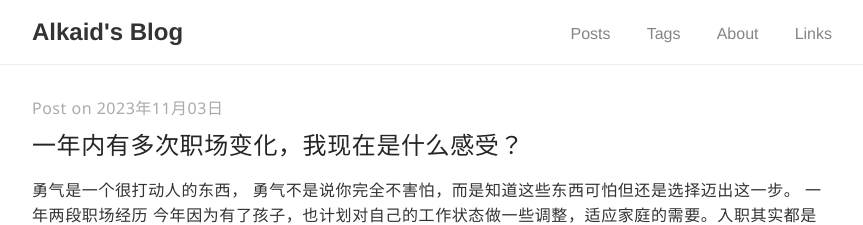
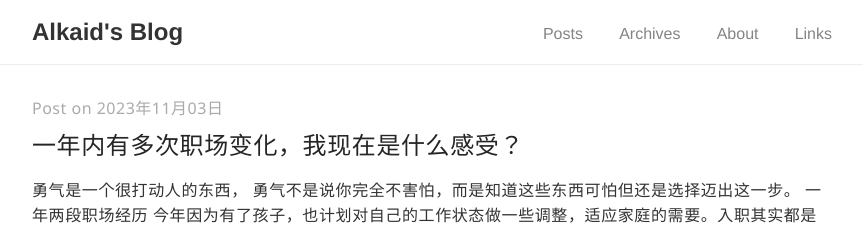
Before and after one commit to AlkaidWaong/ifoz, a Jekyll site: the page built from index.html, in a window 1280 px wide. Shown: the top 225 px of the page, without its empty margins (208-1071 px from the left). Built offline with Jekyll 4.4.1, drawn with Linux system fonts in a browser that asks for light colours; the list of posts is cut into pages by our own code; comment, search, counter and statistics services are not loaded.

Commit message:
Update navigation.html

```diff
--- a/_includes/navigation.html
+++ b/_includes/navigation.html
@@ -5,7 +5,7 @@
     </a>
     <ul>
       <li><a href="{{ site.baseurl }}/">Posts</a></li>
-      <li><a href="{{ '/tags' | prepend: site.baseurl }}">Tags</a></li>
+      <li><a href="{{ '/tags' | prepend: site.baseurl }}">Archives</a></li>
       <li><a href="{{ '/about' | prepend: site.baseurl }}">About</a></li>
 	    <li><a href="{{ '/links' | prepend: site.baseurl }}">Links</a></li>
     </ul>
```
